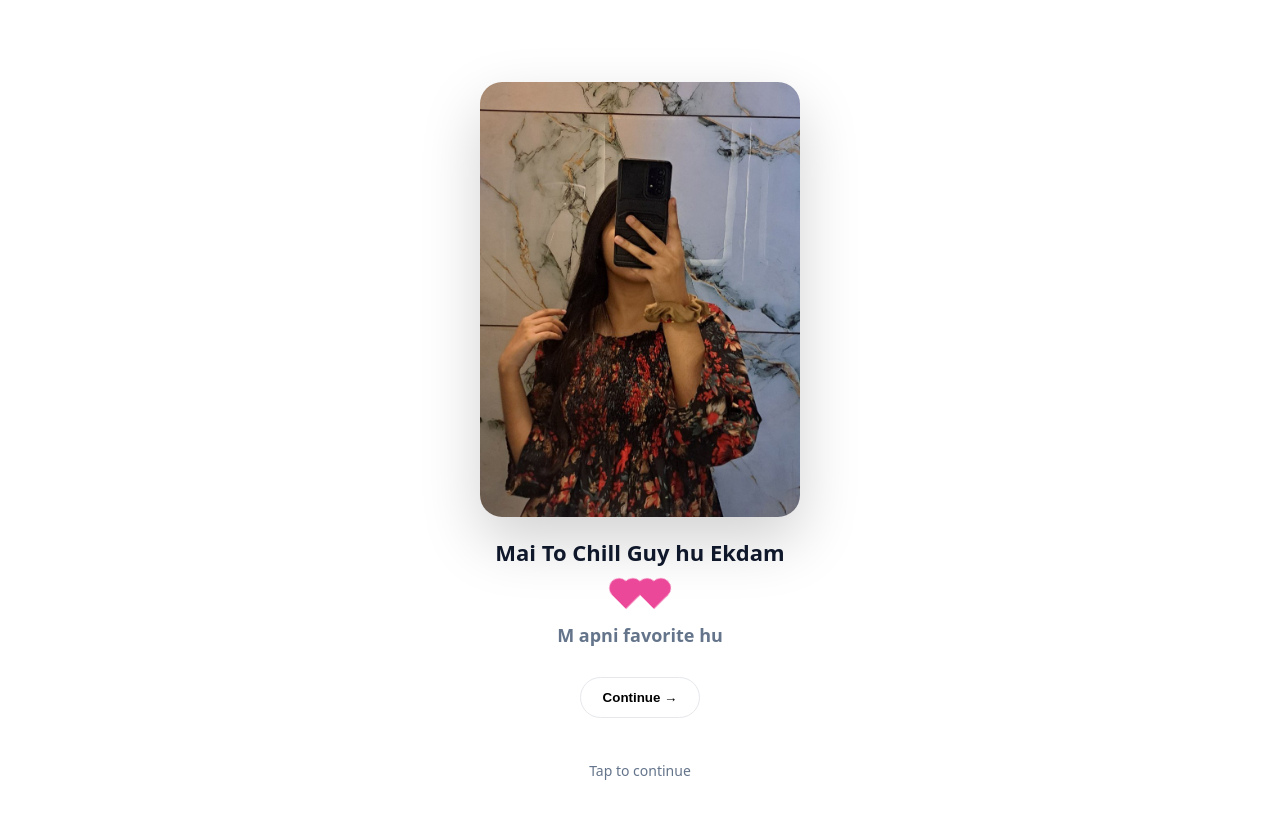
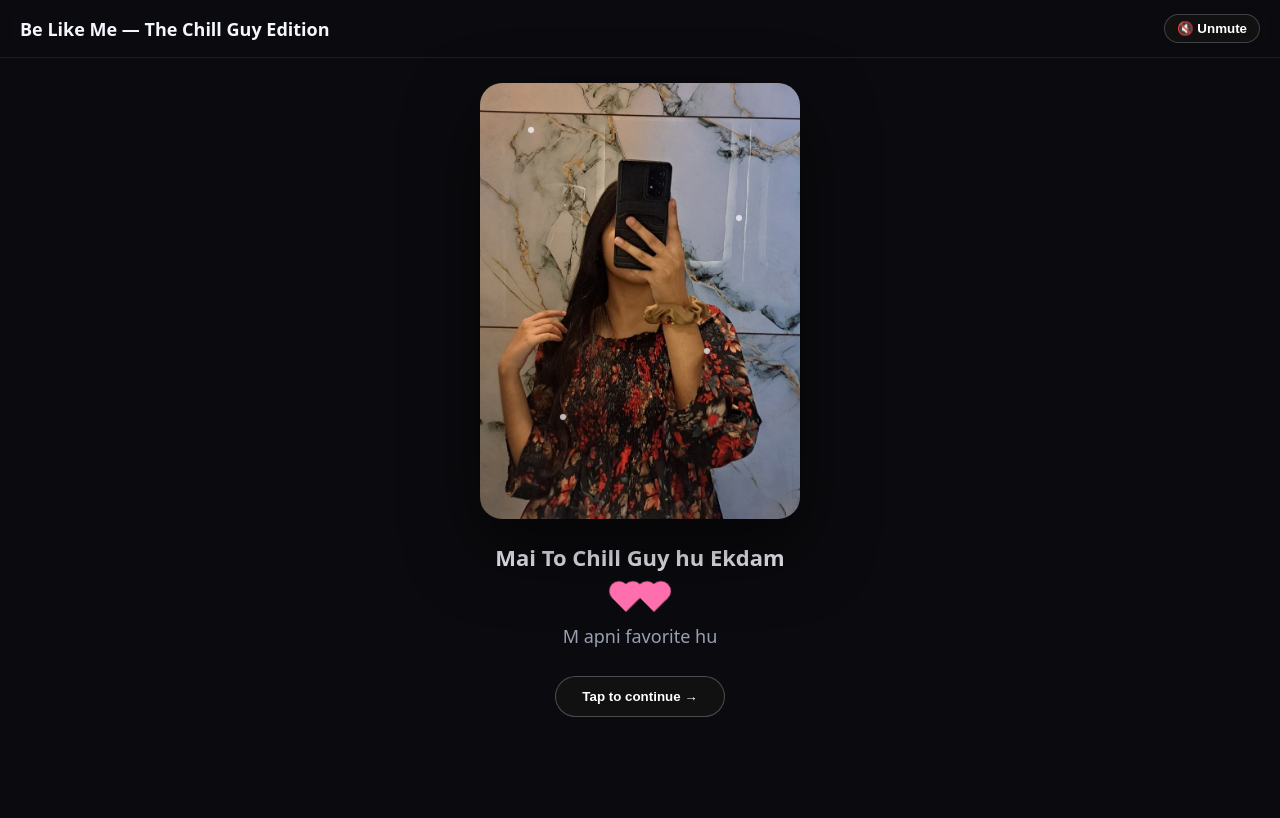
Before and after one commit to adityakumar63905-sketch/chill-mam-02, a plain HTML site: page index.html in a window 1280 px wide. Drawn offline with Linux system fonts and the light colour scheme.

Commit message:
Update index.html

```diff
--- a/index.html
+++ b/index.html
@@ -7,122 +7,127 @@
 
 <style>
 :root{
-  --bg:#ffffff;
-  --ink:#0f172a;
-  --muted:#64748b;
-  --accent:#ec4899;
+  --bg:#0b0b0f;
+  --ink:#f5f7ff;
+  --muted:#9aa0b3;
+  --accent:#ff6fae;
 }
 *{box-sizing:border-box}
+html,body{margin:0;padding:0}
 body{
-  margin:0;
   font-family:system-ui,-apple-system,Segoe UI,Roboto,Ubuntu,Arial;
   background:var(--bg);
   color:var(--ink);
   overflow:hidden;
 }
 
-/* Scene container */
-.story{
-  width:100vw;
-  height:100vh;
-  display:flex;
-  align-items:center;
-  justify-content:center;
-  position:relative;
+/* HEADER (visible on all scenes) */
+.header{
+  position:fixed;top:0;left:0;right:0;z-index:50;
+  display:flex;align-items:center;justify-content:space-between;
+  padding:14px 20px;
+  background:rgba(11,11,15,.6);
+  backdrop-filter:blur(6px);
+  border-bottom:1px solid rgba(255,255,255,.08);
+}
+.header h1{
+  margin:0;font-size:18px;font-weight:700;
+}
+.header button{
+  background:#111;
+  color:#fff;
+  border:1px solid rgba(255,255,255,.2);
+  border-radius:999px;
+  padding:6px 12px;
+  cursor:pointer;
+  font-weight:600;
 }
 
-/* Scene */
+/* STORY */
+.story{
+  width:100vw;height:100vh;
+  display:flex;align-items:center;justify-content:center;
+  position:relative;
+  padding-top:70px;
+}
 .scene{
-  position:absolute;
-  inset:0;
-  display:flex;
-  flex-direction:column;
-  align-items:center;
-  justify-content:center;
-  gap:20px;
-  padding:24px;
-  opacity:0;
-  pointer-events:none;
-  transform:translateY(20px);
-  transition:.6s;
+  position:absolute;inset:0;
+  display:flex;flex-direction:column;
+  align-items:center;justify-content:center;
+  gap:18px;padding:24px;
+  opacity:0;pointer-events:none;
+  transform:translateY(24px);
+  transition:.45s ease;
 }
 .scene.active{
-  opacity:1;
-  pointer-events:auto;
-  transform:none;
+  opacity:1;pointer-events:auto;transform:none;
 }
 
-/* Media */
-img, gif{
-  max-width:320px;
-  width:100%;
+/* MEDIA */
+.media{
+  max-width:320px;width:100%;
   border-radius:22px;
-  box-shadow:0 24px 60px rgba(0,0,0,.18);
+  box-shadow:0 28px 70px rgba(0,0,0,.6);
 }
 
-/* Text */
+/* TEXT */
 .title{
-  font-size:22px;
-  font-weight:700;
-  text-align:center;
+  font-size:22px;font-weight:700;text-align:center;
 }
 .subtitle{
-  font-size:18px;
-  font-weight:600;
-  color:var(--muted);
-  text-align:center;
+  font-size:18px;color:var(--muted);text-align:center;
 }
 
-/* Hearts */
-.hearts{
-  display:flex;
-  gap:12px;
+/* BUTTON */
+.btn{
+  margin-top:10px;
+  padding:12px 26px;
+  border-radius:999px;
+  border:1px solid rgba(255,255,255,.25);
+  background:#111;
+  color:#fff;
+  font-weight:700;
+  cursor:pointer;
 }
+.btn:active{transform:scale(.97)}
+
+/* HEARTS */
+.hearts{display:flex;gap:12px}
 .heart{
-  width:16px;
-  height:16px;
-  background:var(--accent);
+  width:16px;height:16px;background:var(--accent);
   transform:rotate(-45deg);
-  position:relative;
-  animation:beat 1.1s infinite;
+  position:relative;animation:beat 1.1s infinite;
 }
 .heart::before,.heart::after{
-  content:"";
-  position:absolute;
-  width:16px;
-  height:16px;
-  background:var(--accent);
-  border-radius:50%;
+  content:"";position:absolute;width:16px;height:16px;
+  background:var(--accent);border-radius:50%;
 }
 .heart::before{top:-8px;left:0}
 .heart::after{left:8px;top:0}
-@keyframes beat{
-  50%{transform:rotate(-45deg) scale(1.25)}
+@keyframes beat{50%{transform:rotate(-45deg) scale(1.25)}}
+
+/* STAR SPRINKLE (only first scene image) */
+.stars{position:absolute;inset:0;pointer-events:none}
+.star{
+  position:absolute;width:6px;height:6px;
+  background:#fff;border-radius:50%;
+  opacity:.7;animation:twinkle 2.4s infinite ease-in-out;
 }
-
-/* Buttons */
-.btn{
-  margin-top:10px;
-  padding:12px 22px;
-  border-radius:999px;
-  border:1px solid #e5e7eb;
-  background:#fff;
-  font-weight:700;
-  cursor:pointer;
-}
-
-/* Footer hint */
-.hint{
-  position:absolute;
-  bottom:20px;
-  font-size:14px;
-  color:var(--muted);
+@keyframes twinkle{
+  50%{opacity:1;transform:scale(1.4)}
 }
 </style>
 </head>
 
 <body>
 
+<!-- HEADER -->
+<div class="header">
+  <h1>Be Like Me — The Chill Guy Edition</h1>
+  <button id="muteBtn">🔇 Unmute</button>
+</div>
+
+<!-- AUDIO -->
 <audio id="bgm" loop>
   <source src="just chill likeandsubscribe share funny dinosaur.mp3" type="audio/mpeg">
 </audio>
@@ -131,71 +136,83 @@ img, gif{
 
   <!-- SCENE 1 -->
   <section class="scene active">
-    <img src="image-center.jpg">
+    <div style="position:relative">
+      <img src="image-center.jpg" class="media">
+      <!-- stars -->
+      <div class="stars">
+        <span class="star" style="top:10%;left:15%"></span>
+        <span class="star" style="top:30%;left:80%"></span>
+        <span class="star" style="top:75%;left:25%"></span>
+        <span class="star" style="top:60%;left:70%"></span>
+      </div>
+    </div>
+
     <div class="title">Mai To Chill Guy hu Ekdam</div>
     <div class="hearts">
-      <span class="heart"></span>
-      <span class="heart"></span>
+      <span class="heart"></span><span class="heart"></span>
     </div>
     <div class="subtitle">M apni favorite hu</div>
-    <button class="btn" onclick="next()">Continue →</button>
-    <div class="hint">Tap to continue</div>
+    <button class="btn" onclick="nextScene()">Tap to continue →</button>
   </section>
 
   <!-- SCENE 2 -->
   <section class="scene">
-    <img src="gif1.gif">
-    <div class="title">
-      Mai To Sbkoo Ignore Krr Deti Hu..
-    </div>
-    <div class="subtitle">
-      Issliye to Chill Hu Laadlee
-    </div>
-    <button class="btn" onclick="next()">Next →</button>
+    <img src="gif1.gif" class="media">
+    <div class="title">Mai To Sbkoo Ignore Krr Deti Hu..</div>
+    <div class="subtitle">Issliye to Chill Hu Laadlee</div>
+    <button class="btn" onclick="nextScene()">Next →</button>
   </section>
 
-  <!-- SCENE 3 -->
+  <!-- SCENE 3 (GIF HIDDEN UNTIL TAP) -->
   <section class="scene">
-    <img src="gif2.gif">
-    <div class="title">
-      Mujse To Uljhana Bhee Mat Wrnaa
-    </div>
-    <button class="btn" onclick="next()">Still going →</button>
+    <button class="btn" onclick="revealGif(2)">Mujse To Uljhana Bhee Mat Wrnaa</button>
+    <img id="gif2" src="gif2.gif" class="media" style="display:none">
+    <button class="btn" onclick="nextScene()">Still going →</button>
   </section>
 
-  <!-- SCENE 4 -->
+  <!-- SCENE 4 (GIF HIDDEN UNTIL TAP) -->
   <section class="scene">
-    <img src="gif3.gif">
-    <div class="title">
-      To Tuu aaj Mere Haathoon Khtaam Hai Beta
-    </div>
-    <div class="subtitle" style="margin-top:20px;">
-      This page was made just for you 💙
-    </div>
-    <div class="subtitle" style="margin-top:6px;">
-      Confidence looks good on you.
-    </div>
+    <button class="btn" onclick="revealGif(3)">Nahi Manegaa Ulajhana hee hai Mujsee</button>
+    <img id="gif3" src="gif3.gif" class="media" style="display:none">
+    <div class="subtitle">To Tuu aaj Mere Haathoon Khtaam Hai Beta</div>
   </section>
 
 </div>
 
 <script>
-let current = 0;
-const scenes = document.querySelectorAll('.scene');
-const bgm = document.getElementById('bgm');
-let musicStarted = false;
+/* SCENE CONTROL */
+const scenes=document.querySelectorAll('.scene');
+let current=0;
 
-function next(){
-  if(!musicStarted){
-    bgm.play();
-    musicStarted = true;
-  }
+function nextScene(){
   scenes[current].classList.remove('active');
   current++;
-  if(current < scenes.length){
+  if(current<scenes.length){
     scenes[current].classList.add('active');
   }
 }
+
+/* GIF REVEAL */
+function revealGif(n){
+  document.getElementById('gif'+n).style.display='block';
+}
+
+/* AUDIO */
+const bgm=document.getElementById('bgm');
+const muteBtn=document.getElementById('muteBtn');
+let playing=false;
+
+muteBtn.onclick=()=>{
+  if(!playing){
+    bgm.play();
+    playing=true;
+    muteBtn.textContent="🔊 Mute";
+  }else{
+    bgm.pause();
+    playing=false;
+    muteBtn.textContent="🔇 Unmute";
+  }
+};
 </script>
 
 </body>
```
